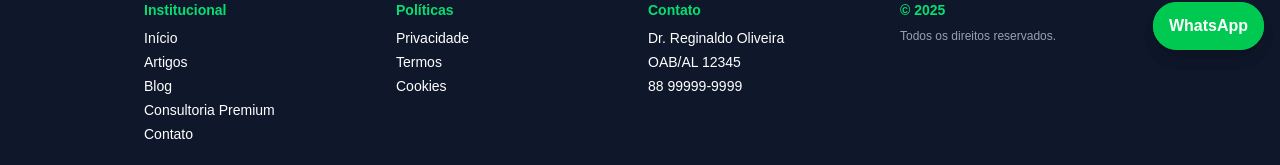
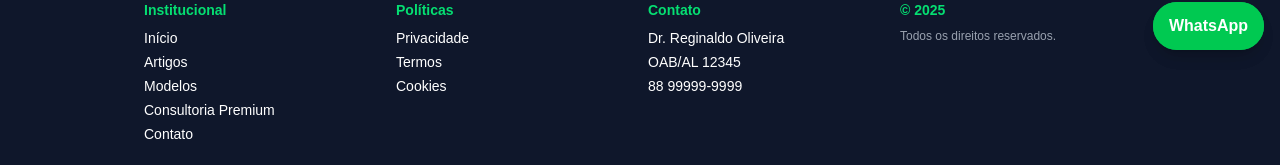
Before and after one commit to mestrereginaldo-site/advogadonomade1, a Next.js app: page / in a window 1280 px wide. Shown: the part 734-899 px from the top of the page. Built offline with nearby package versions, Linux system fonts and the light colour scheme.

Commit message:
Update layout.tsx

```diff
--- a/app/layout.tsx
+++ b/app/layout.tsx
@@ -22,7 +22,7 @@ export default function RootLayout({ children }: { children: React.ReactNode })
               <ul className="space-y-1">
                 <li><Link href="/" className="text-white hover:text-green-400">Início</Link></li>
                 <li><Link href="/artigos" className="text-white hover:text-green-400">Artigos</Link></li>
-                <li><Link href="/blog" className="text-white hover:text-green-400">Blog</Link></li>
+                <li><Link href="/blog" className="text-white hover:text-green-400">Modelos</Link></li>
                 <li><Link href="/consultoria" className="text-white hover:text-green-400">Consultoria Premium</Link></li>
                 <li><Link href="/contato" className="text-white hover:text-green-400">Contato</Link></li>
               </ul>
```
